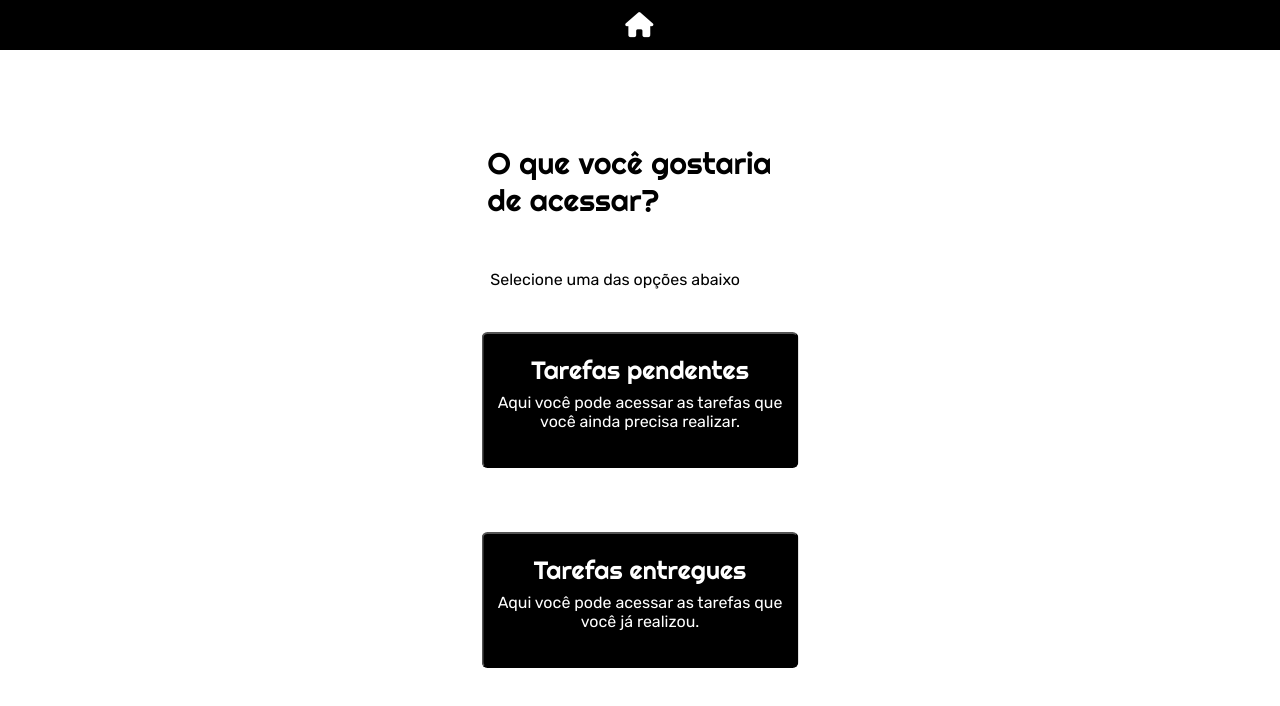
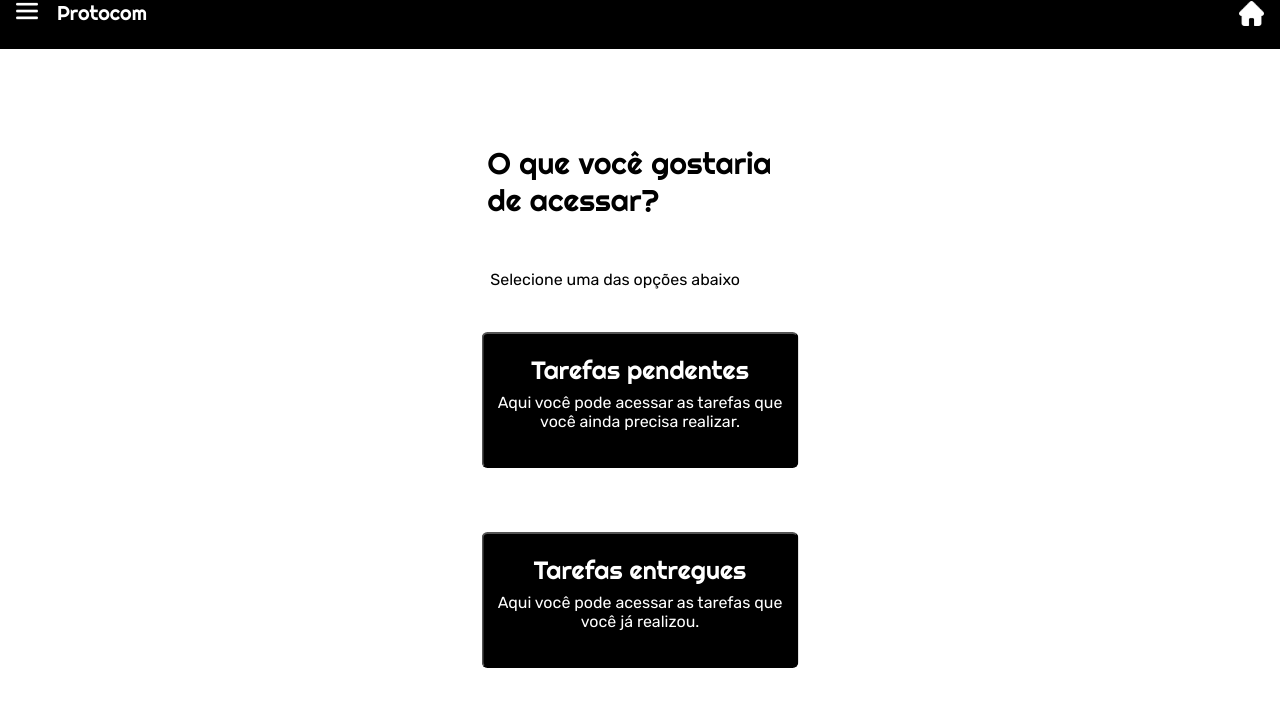
Before and after one commit to 2023M2T7-Inteli/Projeto4, a plain HTML site: page Programação/frontend/MainFarmer/Agricultor.html in a window 1280 px wide. Drawn offline with nearby package versions, Linux system fonts and the light colour scheme.

Commit message:
MainFarmer

```diff
--- a/Programação/frontend/MainFarmer/Agricultor.css
+++ b/Programação/frontend/MainFarmer/Agricultor.css
@@ -1,27 +1,55 @@
 @import url('https://fonts.googleapis.com/css2?family=Rubik&display=swap');
 @import url('https://fonts.googleapis.com/css2?family=Righteous&display=swap');
+
+* {
+    padding: 0;
+    margin: 0;
+}
 
 
 header {
     background-color: black;
     width: 100%;
-    height: 50px;
-  }
-
-#home_btn {
-margin-left: 48%;
-outline: none;
-border: none;
-width: 50px;
-height: 50px;
-top: 235px;
-
-color: white;
-font-size: 25px;
-background:transparent;
-z-index: -1;
+    height: 49px;
+    left: 0px;
+    top: 0px;
+    align-items: center;
+    display: flex;
 }
 
+#menu {
+    position: absolute;
+    width: 22px;
+    height: 22px;
+    left: 16px;
+    cursor: pointer;
+}
+
+#home_a {
+    position: absolute;
+    width: 25px;
+    height: 25px;
+    right: 16px;
+}
+
+#home {
+    width: 25px;
+    height: 25px;
+    cursor: pointer;
+}
+
+#title_header {
+    color: white;
+    position: absolute;
+    width: 92px;
+    height: 26px;
+    left: 57px;
+    font-family: 'Righteous';
+    font-style: normal;
+    font-weight: 400;
+    font-size: 20px;
+    line-height: 25px;
+}
 
 #title {
     position: absolute;
--- a/Programação/frontend/MainFarmer/Agricultor.html
+++ b/Programação/frontend/MainFarmer/Agricultor.html
@@ -9,8 +9,11 @@
 <body>
     <div>
     <header>
-      <button id="home_btn" class="fa-solid fa-home">
-      </button>
+       <img id="menu" src="images/menu.png" alt="Botão de menu lateral">
+        <a id="home_a" href="../home/index.html">
+            <img id="home" src="images/home.png" alt="Botão para navegar até a página inicial">
+        </a>
+        <h2 id="title_header">Protocom</h2>
     </header>
     </div>
     <h1 id="title">O que você gostaria de acessar?</h1>
--- a/Programação/frontend/sign_in/style.css
+++ b/Programação/frontend/sign_in/style.css
@@ -1,10 +1,6 @@
 @import url('https://fonts.googleapis.com/css2?family=Righteous&display=swap');
 @import url('https://fonts.googleapis.com/css2?family=Rubik:wght@300;400;700&display=swap');
 
-* {
-    padding: 0;
-    margin: 0;
-}
 
 input {
     outline: 0;
```
Also changed, not shown: Programação/frontend/MainFarmer/images/email.png (added), Programação/frontend/MainFarmer/images/header_img.png (added), Programação/frontend/MainFarmer/images/home.png (added), Programação/frontend/MainFarmer/images/logo.png (added), Programação/frontend/MainFarmer/images/menu.png (added), Programação/frontend/MainFarmer/images/orange_logo.png (added), Programação/frontend/MainFarmer/images/password.png (added), Programação/frontend/MainFarmer/images/trees.jpeg (added), 1 other file.
